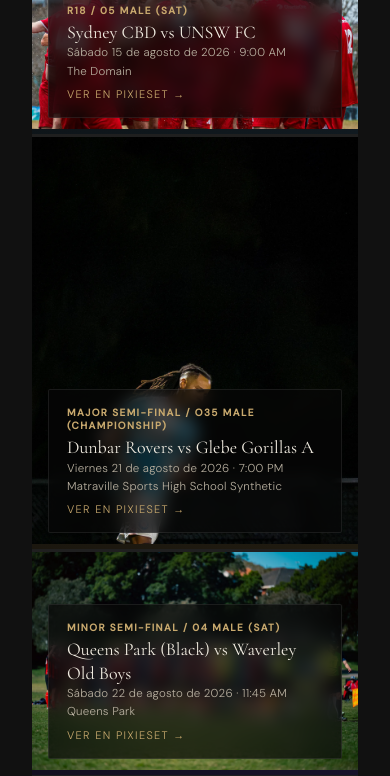
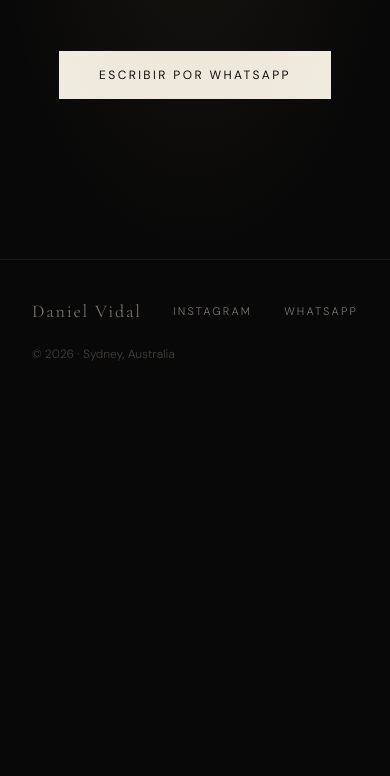
Before and after one commit to danielvidalt/Website-Fotografo-Daniel-Vidal, a plain HTML site: page es/index.html in a window 390 px wide. Shown: the part 3669-4445 px from the top of the page. After the commit the page ends 4071 px from the top, so only its background shows below. Drawn offline with nearby package versions, Linux system fonts and the light colour scheme.

Commit message:
Set Home as the default landing page instead of Deportiva
Updates the router's initial state, back button, logo link, and entry
animations in both index.html and es/index.html so the site opens on
the Home section by default.

Co-Authored-By: Claude Sonnet 5 <noreply@anthropic.com>

```diff
--- a/es/index.html
+++ b/es/index.html
@@ -297,7 +297,7 @@ footer{padding:48px 60px;border-top:1px solid var(--border);display:flex;align-i
 <div class="cursor" id="cursor"></div>
 <div class="cursor-ring" id="cursorRing"></div>
 <nav id="nav" role="navigation" aria-label="Menú principal">
-  <a href="#" class="nav-logo" data-goto="deportiva"><span></span></a>
+  <a href="#" class="nav-logo" data-goto="home"><span></span></a>
   <ul class="nav-links">
     <li class="nav-dropdown">
       <button type="button" class="nav-dropdown-toggle" id="navDropdownToggle" aria-haspopup="true" aria-expanded="false" data-i18n="nav.more">Secciones</button>
@@ -530,7 +530,7 @@ document.querySelectorAll('a,button,select,.home-service-card').forEach(el=>{
 const pages={home:document.getElementById('page-home'),bodas:document.getElementById('page-bodas'),eventos:document.getElementById('page-eventos'),branding:document.getElementById('page-branding'),deportiva:document.getElementById('page-deportiva'),'sobre-mi':document.getElementById('page-sobre-mi')};
 const navBack=document.getElementById('navBack');
 const navLinks=document.querySelectorAll('.nav-links a[data-page]');
-let current='deportiva';
+let current='home';
 function showPage(id){
   if(!pages[id]||id===current)return;
   const prev=pages[current],next=pages[id];
@@ -542,13 +542,13 @@ function showPage(id){
     requestAnimationFrame(()=>requestAnimationFrame(()=>{next.classList.add('visible');setupAnims(next)}));
   },280);
   current=id;
-  navBack.classList.toggle('visible',id!=='deportiva');
+  navBack.classList.toggle('visible',id!=='home');
   navLinks.forEach(a=>a.classList.toggle('active',a.dataset.page===id));
   document.getElementById('nav').classList.remove('scrolled');
 }
-pages.deportiva.classList.add('active');
-setTimeout(()=>pages.deportiva.classList.add('visible'),50);
-navBack.addEventListener('click',()=>showPage('deportiva'));
+pages.home.classList.add('active');
+setTimeout(()=>pages.home.classList.add('visible'),50);
+navBack.addEventListener('click',()=>showPage('home'));
 document.getElementById('btnES').addEventListener('click',()=>setLang('es'));
 document.getElementById('btnEN').addEventListener('click',()=>window.location.href='/');
 document.querySelectorAll('[data-goto]').forEach(el=>el.addEventListener('click',e=>{e.preventDefault();showPage(el.dataset.goto)}));
@@ -562,14 +562,14 @@ navDropdownToggle.addEventListener('click',e=>{
 });
 document.addEventListener('click',e=>{if(!navDropdownMenu.contains(e.target)&&e.target!==navDropdownToggle)closeNavDropdown()});
 navLinks.forEach(a=>a.addEventListener('click',e=>{e.preventDefault();showPage(a.dataset.page);closeNavDropdown()}));
-document.querySelector('.nav-logo').addEventListener('click',e=>{e.preventDefault();showPage('deportiva')});
+document.querySelector('.nav-logo').addEventListener('click',e=>{e.preventDefault();showPage('home')});
 const nav=document.getElementById('nav');
 let navTicking=false;
 function updateNavScrolled(){nav.classList.toggle('scrolled',scrollY>(nav.classList.contains('scrolled')?40:60));navTicking=false}
 window.addEventListener('scroll',()=>{if(!navTicking){requestAnimationFrame(updateNavScrolled);navTicking=true}},{passive:true});
 const obs=new IntersectionObserver(entries=>entries.forEach(e=>{if(e.isIntersecting){e.target.style.opacity='1';e.target.style.transform='translateY(0)';obs.unobserve(e.target)}}),{threshold:.08});
 function setupAnims(page){page.querySelectorAll('.home-service-card,.step,.portfolio-item,.brand-item,.event-cat').forEach(el=>{el.style.opacity='0';el.style.transform='translateY(20px)';el.style.transition='opacity .6s ease,transform .6s ease';obs.observe(el)})}
-setupAnims(pages.deportiva);
+setupAnims(pages.home);
 
 // ── SPORT FILTERS ──
 (function(){
```
Also changed, not shown: index.html (+8 -8 lines).
